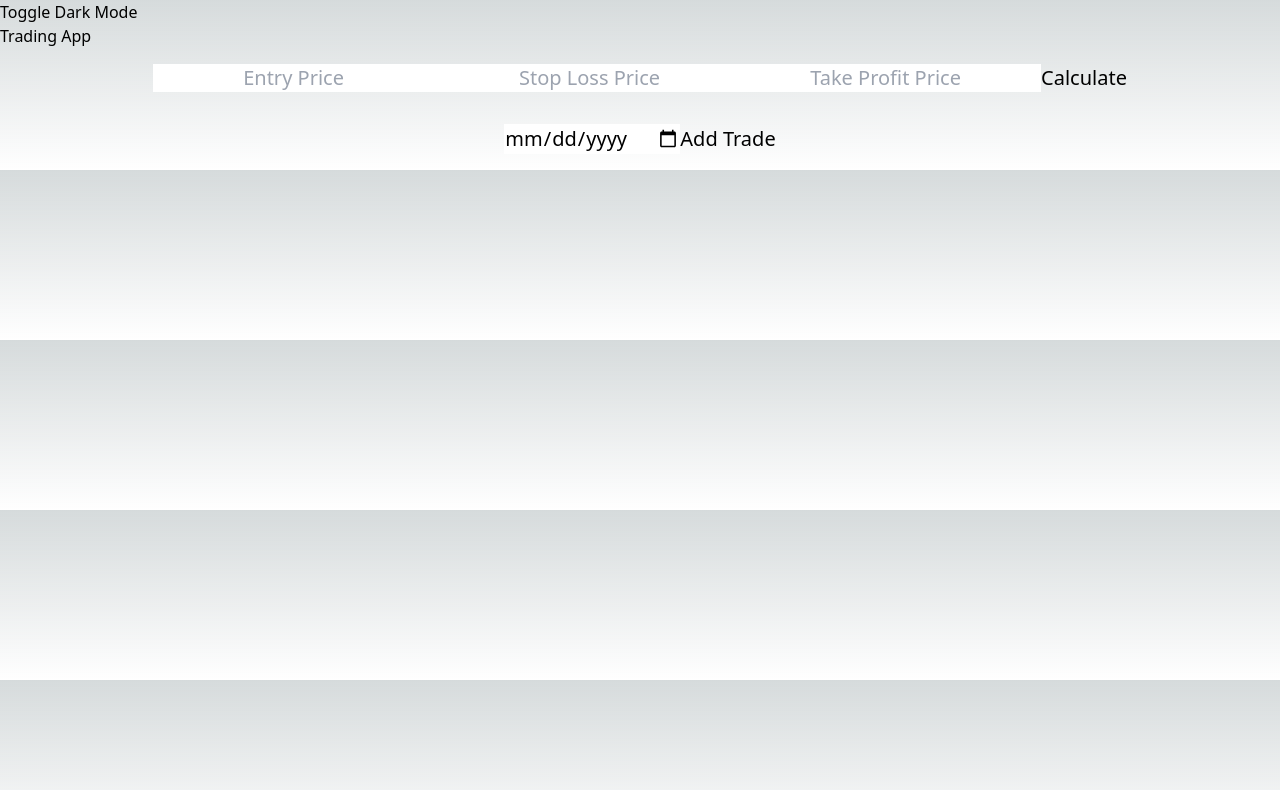
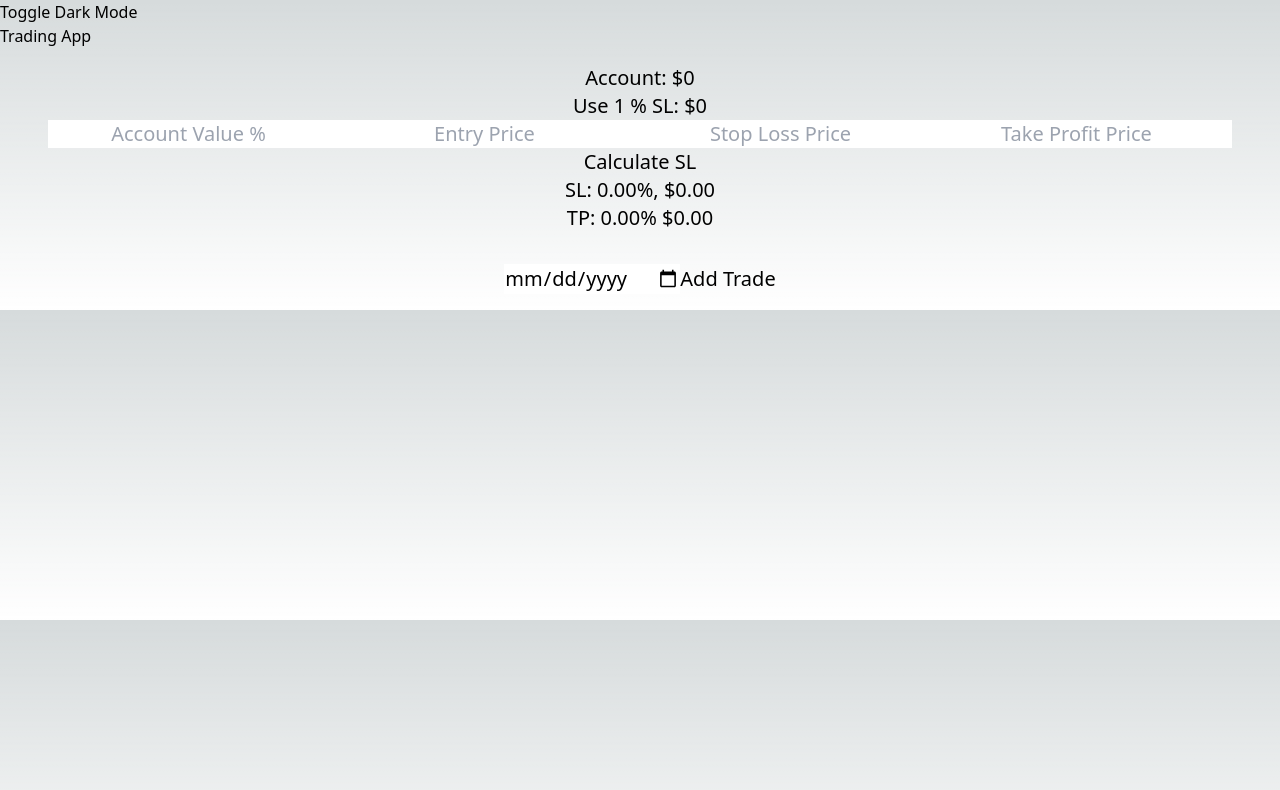
Before and after one commit to pate87/GPT-BTC-price-bot-rr-traiding-journal, a Next.js app: page / in a window 1280 px wide. Shown: the top 790 px of the page. Built offline with nearby package versions, Linux system fonts and the light colour scheme.

Commit message:
refactor: Implement RR calculation

```diff
--- a/src/components/RiskToRewardCalculator.tsx
+++ b/src/components/RiskToRewardCalculator.tsx
@@ -1,21 +1,93 @@
 import React, { useState } from 'react';
 
 const RiskToRewardCalculator: React.FC = () => {
-  const [entryPrice, setEntryPrice] = useState<number>(0);
-  const [stopLossPrice, setStopLossPrice] = useState<number>(0);
-  const [takeProfitPrice, setTakeProfitPrice] = useState<number>(0);
+  const [accountValue, setAccountValue] = useState<number>(0.0);
+  const [accountPercentValue, setAccountPercentValue] = useState<number>(0.0);
+  const [entryPrice, setEntryPrice] = useState<number>(0.0);
+  const [stopLossPrice, setStopLossPrice] = useState<number>(0.0);
+  const [takeProfitPrice, setTakeProfitPrice] = useState<number>(0.0);
+  const [calcStopLoss, setCalcStopLoss] = useState<number>(0.0);
+  const [calcTakeProfit, setCalcTakeProfit] = useState<number>(0.0);
+  const [calcLossDollar, setCalcLossDollar] = useState<number>(0.0);
+  const [calcProfitDollar, setCalcProfitDollar] = useState<number>(0.0);
 
+  /**
+   *
+   * @param e Gets the Account Size Value from input
+   * @dev The function calculates one percent of the input from the user
+   */
+  const handleAccountValue = (e: React.ChangeEvent<HTMLInputElement>) => {
+    const newValue = parseFloat(e.target.value);
+    setAccountValue(newValue);
+    /**
+     * @dev calculates one percent of the input from the user (newValue * 0.01) and fix it to 2 decimal numbers
+     */
+    const onePercentAccountValue = parseFloat((newValue * 0.01).toFixed(2));
+    setAccountPercentValue(onePercentAccountValue)
+    // console.log("Account Value: ", newValue, " 1% SL: ", onePercentAccountValue);
+  }
+
+  /**
+   * @dev Calculetas the SL, TP, $SL 1%, $TP 1%
+   */
   const calculateRiskToReward = () => {
-    // Your calculation logic here...
+    // Calculates SL
+    setCalcStopLoss(entryPrice - stopLossPrice);
+    // Calculates TP
+    setCalcTakeProfit(takeProfitPrice - entryPrice);
+    // Calculates SL and 1% Account Value Size $
+    setCalcLossDollar(accountPercentValue / (entryPrice - stopLossPrice));
+    // Calculates TP and 1% Account Value Size $
+    setCalcProfitDollar((takeProfitPrice - entryPrice) * calcLossDollar);
   };
+
+
+  const handleSetEntryPrice = (e: React.ChangeEvent<HTMLInputElement>) => {
+    const newValue = parseFloat(e.target.value);
+    setEntryPrice(newValue);
+    // console.log("Entry Price: ", newValue); // Log to console for debugging
+  }
+
+  const handleStopLossPrice = (e: React.ChangeEvent<HTMLInputElement>) => {
+    const newValue = parseFloat(e.target.value);
+    setStopLossPrice(newValue);
+    // console.log("Stop Loss Price: ", newValue); // Log to console for debugging
+  }
+
+  const handleTakeProfit = (e: React.ChangeEvent<HTMLInputElement>) => {
+    const newValue = parseFloat(e.target.value);
+    setTakeProfitPrice(newValue);
+    // console.log("Take Profit Price: ", newValue); // Log to console for debugging
+  }
 
   return (
     <div className="text-center text-xl p-4 text-black dark:text-white">
-      <input className="text-center text-black" type="number" placeholder="Entry Price" onChange={(e) => setEntryPrice(parseFloat(e.target.value))} />
-      <input className="text-center text-black" type="number" placeholder="Stop Loss Price" onChange={(e) => setStopLossPrice(parseFloat(e.target.value))} />
-      <input className="text-center text-black" type="number" placeholder="Take Profit Price" onChange={(e) => setTakeProfitPrice(parseFloat(e.target.value))} />
-      <button onClick={calculateRiskToReward}>Calculate</button>
+      <p>Account: ${accountValue}</p>
+      <p>Use 1 % SL: ${accountPercentValue}</p>
+      <input
+        className="text-center text-black"
+        type="number"
+        placeholder="Account Value %"
+        onChange={handleAccountValue} />
+      <input
+        className="text-center text-black"
+        type="number"
+        placeholder="Entry Price"
+        onChange={handleSetEntryPrice} />
+      <input
+        className="text-center text-black"
+        type="number"
+        placeholder="Stop Loss Price"
+        onChange={handleStopLossPrice} />
+      <input
+        className="text-center text-black"
+        type="number"
+        placeholder="Take Profit Price"
+        onChange={handleTakeProfit} />
+      <button className='button' onClick={calculateRiskToReward}>Calculate SL</button>
       {/* Display calculated values here */}
+      <p>SL: {calcStopLoss.toFixed(2)}%, ${calcLossDollar.toFixed(2)}</p>
+      <p>TP: {calcTakeProfit.toFixed(2)}% ${calcProfitDollar.toFixed(2)}</p>
     </div>
   );
 };
```
Also changed, not shown: 1 other file (tests, documents, lock files or other folders).
